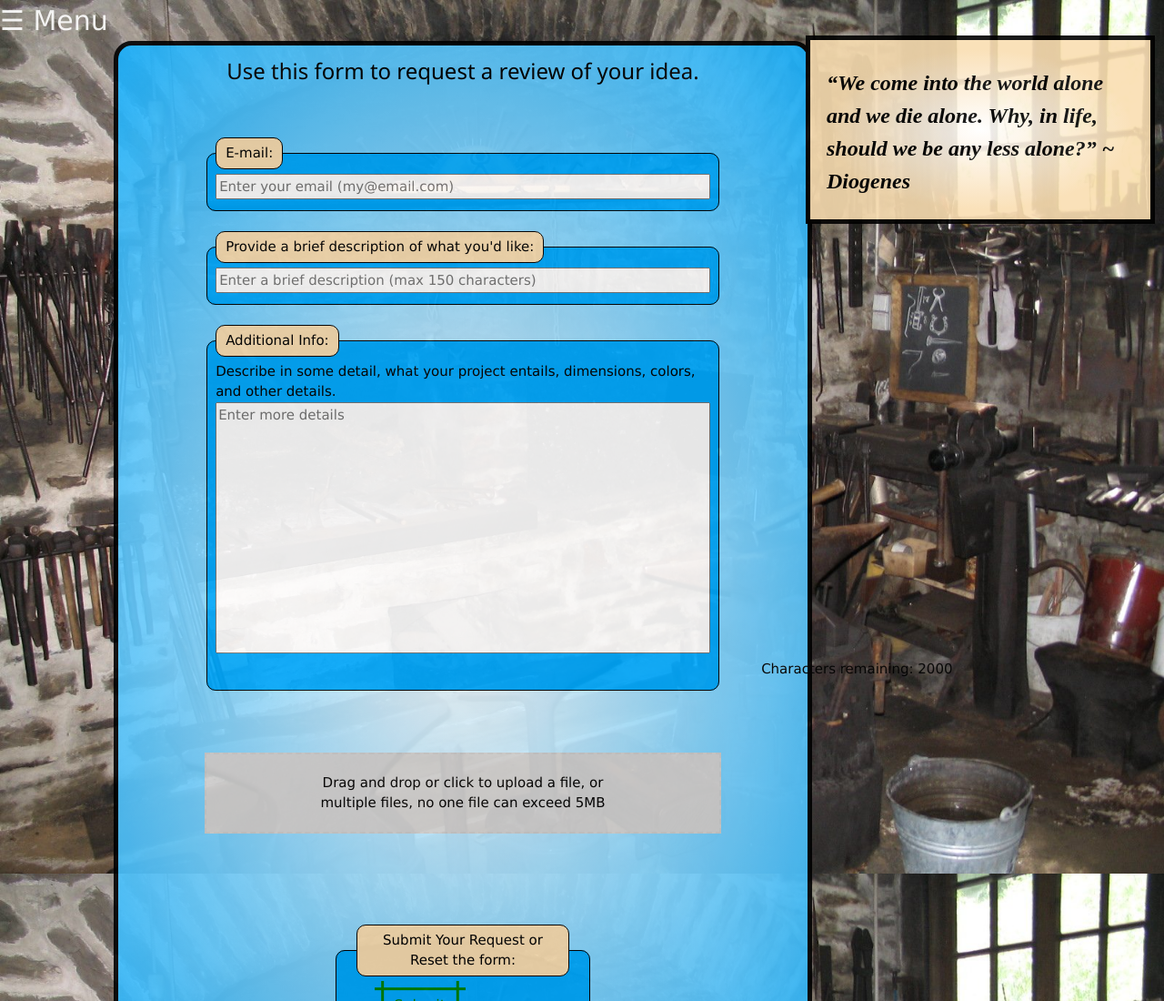
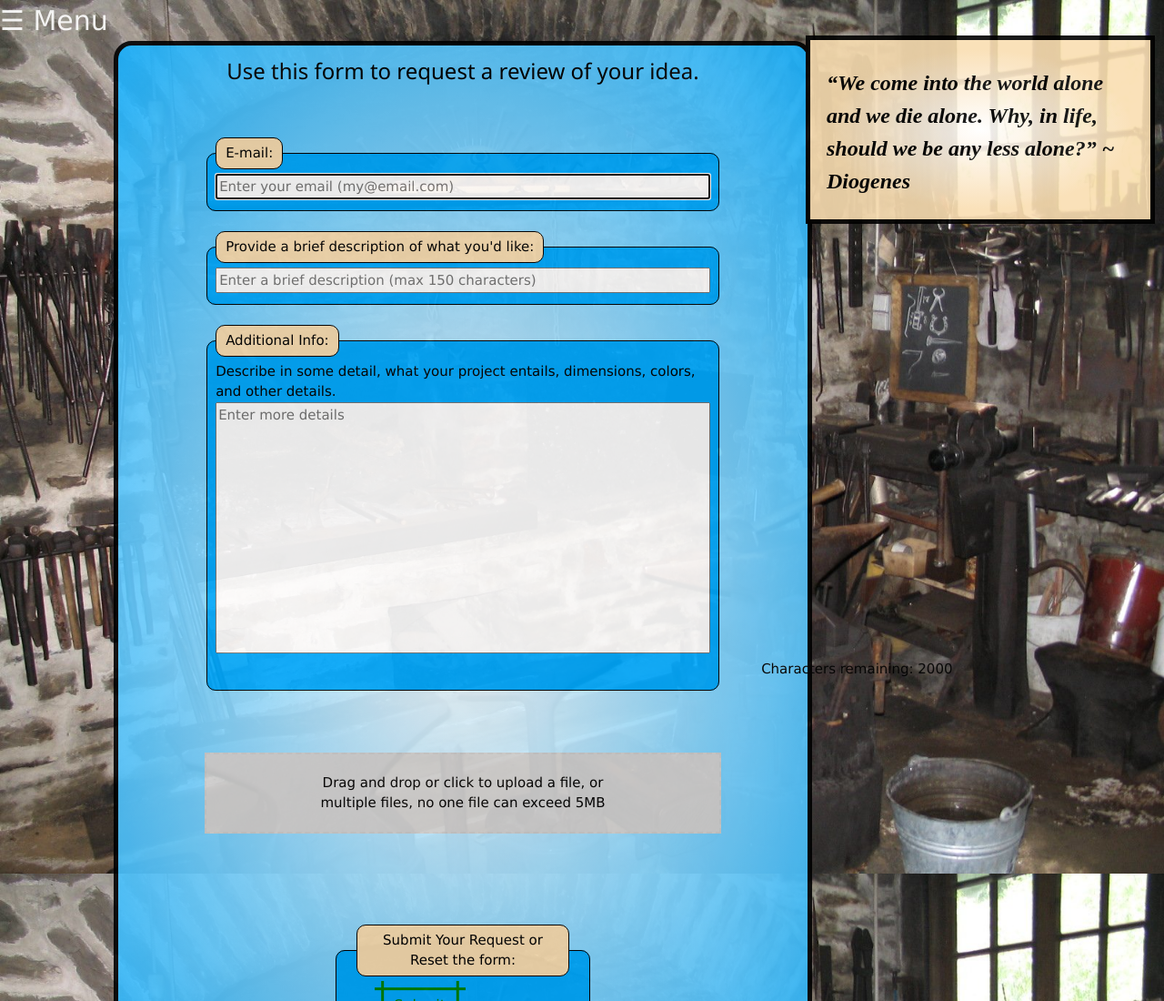
Before and after one commit to TechAgent007/Sword-In-The-Stone-Productions, a plain HTML site: page contact.html in a window 1280 px wide. Shown: the top 1100 px of the page at 91% size. Drawn offline with nearby package versions, Linux system fonts and the light colour scheme.

Commit message:
Update contact.html

```diff
--- a/contact.html
+++ b/contact.html
@@ -110,7 +110,7 @@ legend.buttons {
     <div class="contact">
       <fieldset>
         <legend>E-mail:</legend>
-        <input type="email" name="email" pattern="[a-z0-9._%+-]+@[a-z0-9.-]+\.[a-z]{2,}$" placeholder="Enter your email (my@email.com)" required><br>
+        <input type="email" name="email" pattern="[a-z0-9._%+-]+@[a-z0-9.-]+\.[a-z]{2,}$" placeholder="Enter your email (my@email.com)" autofocus required><br>
       </fieldset>
       <br>
       <fieldset>
```
